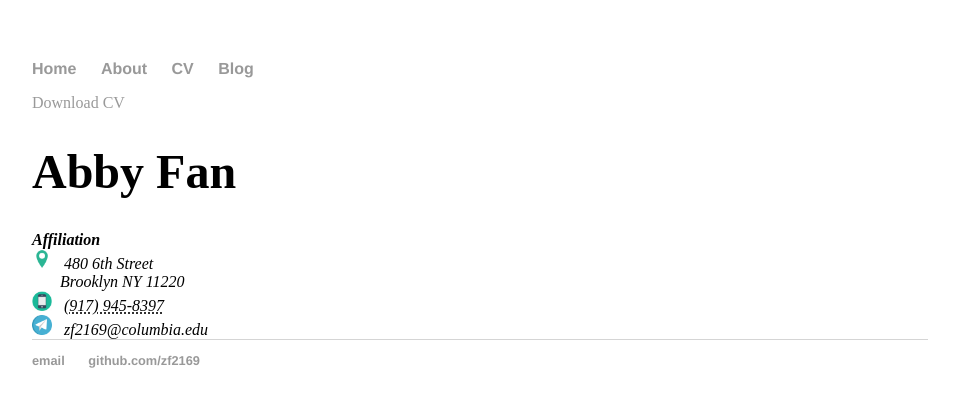
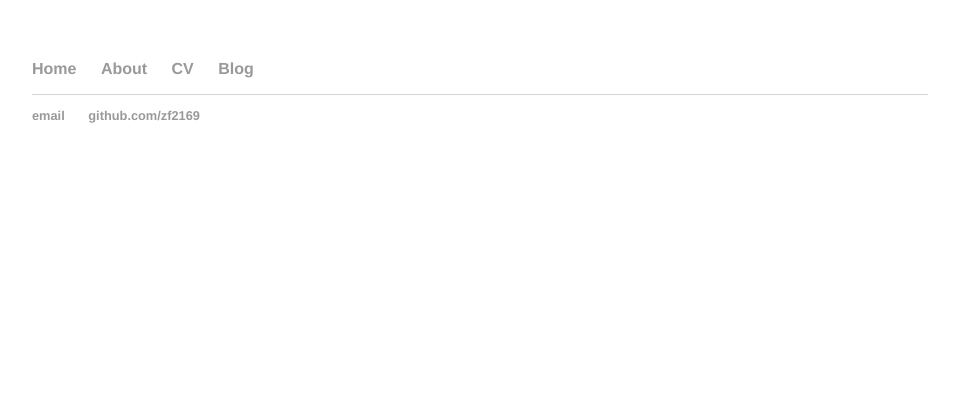
Before and after one commit to zf2169/zf2169.github.io, a Jekyll site: the page built from cv/index.html, in a window 1280 px wide. Shown: the top 407 px of the page, without its empty margins (160-1119 px from the left). Built offline with Jekyll 4.4.1, drawn with Linux system fonts in a browser that asks for light colours.

Commit message:
Update index.html

```diff
--- a/cv/index.html
+++ b/cv/index.html
@@ -4,7 +4,7 @@ title: CV of Abby
 ---
 
 	<div class="cv">
-		<a href="#" class="download" title="Download CV as PDF">Download CV</a>
+		<!--a href="#" class="download" title="Download CV as PDF">Download CV</a>
 					<h1>Abby Fan</h1>
 					<address>
 					<strong>Affiliation</strong><br>
```
